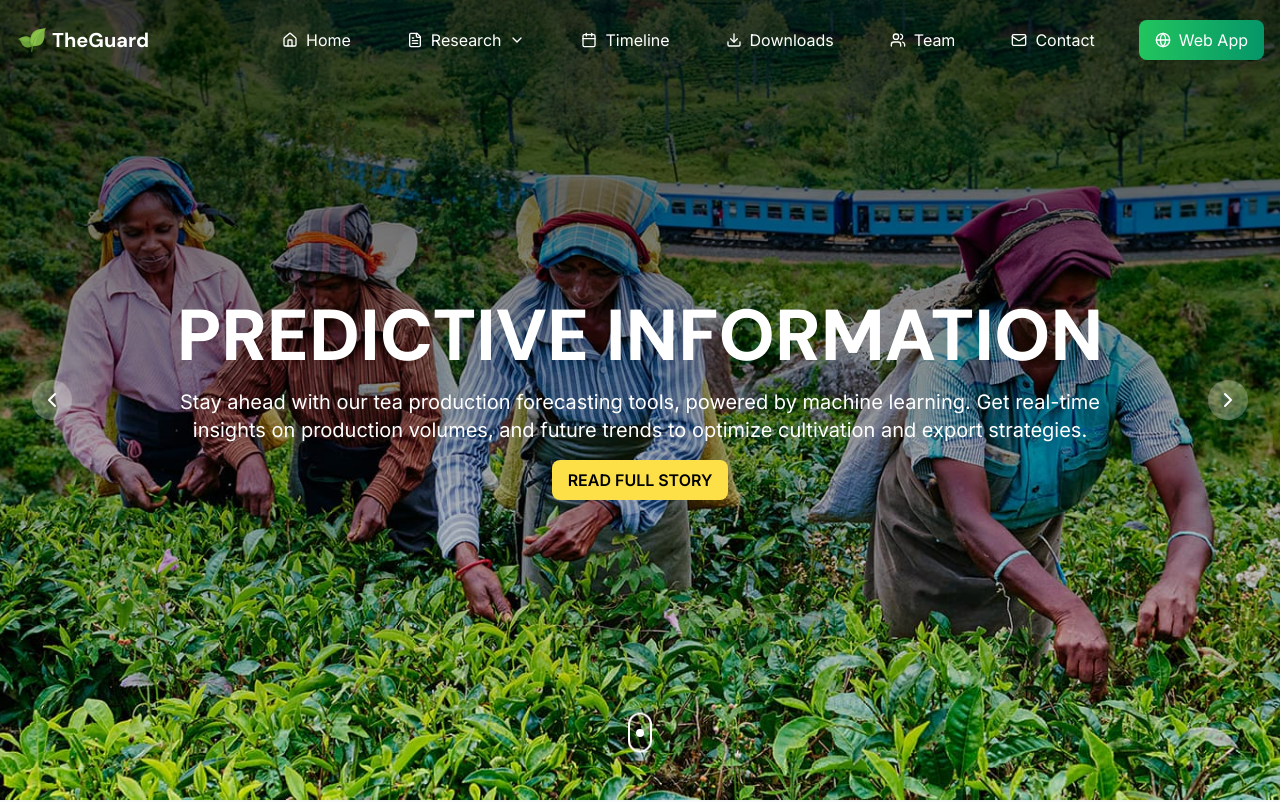
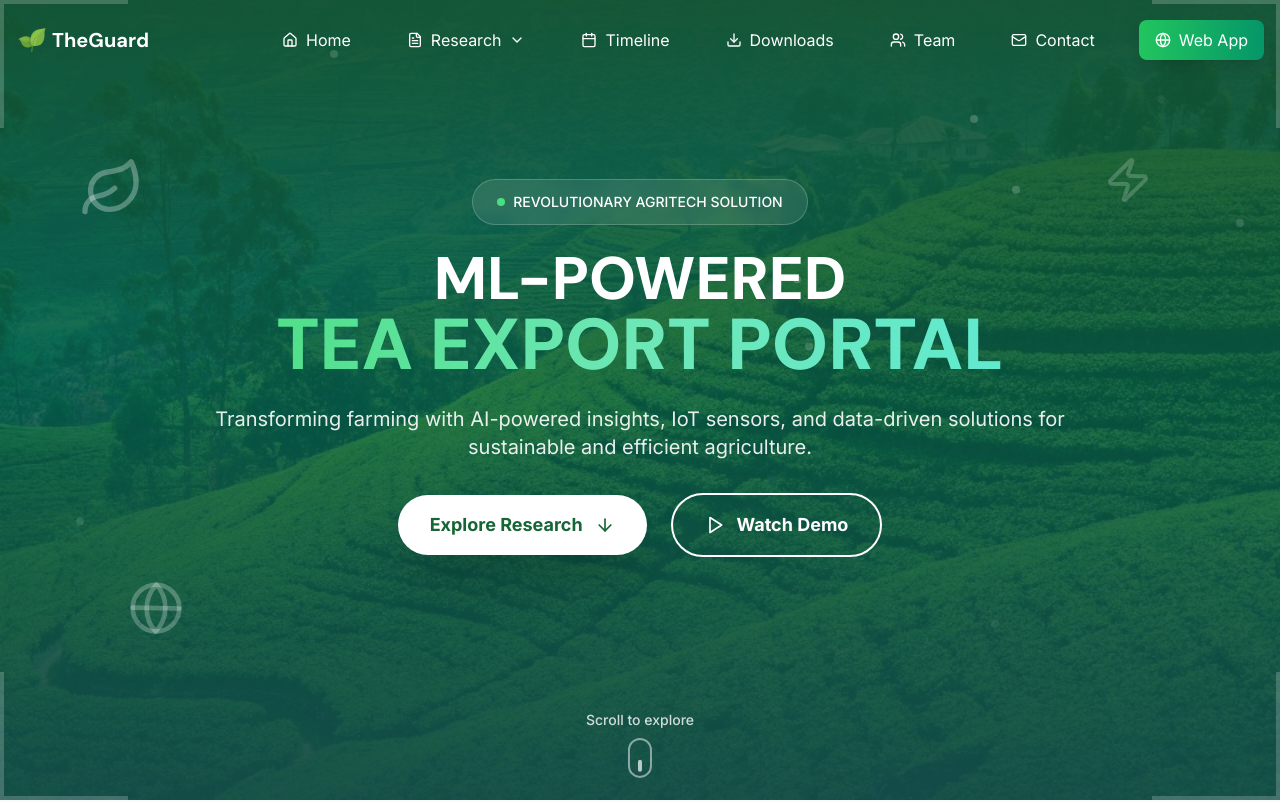
Before and after one commit to hasithapeiris/research-website, a React (Vite) app: page / in a window 1280 px wide. Shown: the top 802 px of the page. Built offline with nearby package versions, Linux system fonts and the light colour scheme.

Commit message:
feat: create main header

```diff
--- a/src/App.tsx
+++ b/src/App.tsx
@@ -5,6 +5,7 @@ import {
   Downloads,
   LiteratureSurvey,
   MainCarousel,
+  MainHeader,
   MeetOurTeam,
   Methodology,
   Navbar,
@@ -21,7 +22,7 @@ const App: React.FC = () => {
     <div>
       <ScrollToTop />
       <Navbar />
-      <MainCarousel />
+      <MainHeader />
       <LiteratureSurvey />
       <ResearchGap />
       <ResearchProblemSolution />
--- a/src/components/index.tsx
+++ b/src/components/index.tsx
@@ -5,6 +5,7 @@ import TitleBadge from "./TitleBadge";
 import MainTitle from "./MainTitle";
 
 // Sections
+import MainHeader from "./sections/MainHeader";
 import LiteratureSurvey from "./sections/LiteratureSurvey";
 import ResearchGap from "./sections/ResearchGap";
 import ResearchProblemSolution from "./sections/ResearchProblemSolution";
@@ -19,6 +20,7 @@ import CallToAction from "./sections/CallToAction";
 import ScrollToTop from "./ScrollToTop";
 
 export {
+  MainHeader,
   MainCarousel,
   Navbar,
   Footer,
--- /dev/null
+++ b/src/components/sections/MainHeader.tsx
@@ -0,0 +1,209 @@
+import { motion } from "framer-motion";
+import { ArrowDown, Play, Leaf, Zap, Globe } from "lucide-react";
+import { Header_1 } from "../../assets";
+
+export default function MainHeader() {
+  const containerVariants = {
+    hidden: { opacity: 0 },
+    visible: {
+      opacity: 1,
+      transition: {
+        staggerChildren: 0.3,
+        delayChildren: 0.2,
+      },
+    },
+  };
+
+  const itemVariants = {
+    hidden: { opacity: 0, y: 30 },
+    visible: {
+      opacity: 1,
+      y: 0,
+      transition: {
+        duration: 0.8,
+        ease: "easeOut",
+      },
+    },
+  };
+
+  const floatingVariants = {
+    animate: {
+      y: [0, -20, 0],
+      rotate: [0, 5, 0],
+      transition: {
+        duration: 6,
+        repeat: Number.POSITIVE_INFINITY,
+        ease: "easeInOut",
+      },
+    },
+  };
+
+  const scrollToContent = () => {
+    window.scrollTo({
+      top: window.innerHeight,
+      behavior: "smooth",
+    });
+  };
+
+  return (
+    <header className="relative h-screen overflow-hidden flex items-center justify-center">
+      {/* Background Image */}
+      <div className="absolute inset-0 z-0">
+        <img
+          src={Header_1}
+          alt="Tea Background"
+          className="w-full h-full object-cover"
+        />
+      </div>
+
+      {/* Gradient Overlay */}
+      <div className="absolute inset-0 bg-gradient-to-b from-green-900/95 via-emerald-800/80 to-teal-900/95 z-10"></div>
+
+      {/* Animated Background Elements */}
+      <div className="absolute inset-0 z-20 overflow-hidden">
+        {/* Floating Particles */}
+        {[...Array(10)].map((_, i) => (
+          <motion.div
+            key={i}
+            className="absolute w-2 h-2 bg-white/20 rounded-full"
+            style={{
+              left: `${Math.random() * 100}%`,
+              top: `${Math.random() * 100}%`,
+            }}
+            animate={{
+              y: [0, -100, 0],
+              opacity: [0, 1, 0],
+            }}
+            transition={{
+              duration: 3 + Math.random() * 2,
+              repeat: Number.POSITIVE_INFINITY,
+              delay: Math.random() * 2,
+            }}
+          />
+        ))}
+
+        {/* Floating Icons */}
+        <motion.div
+          variants={floatingVariants}
+          animate="animate"
+          className="hidden md:block absolute top-40 left-20 text-white/30"
+        >
+          <Leaf className="w-16 h-16" />
+        </motion.div>
+
+        <motion.div
+          variants={floatingVariants}
+          animate="animate"
+          className="hidden md:block absolute top-40 right-32 text-white/20"
+          style={{ animationDelay: "2s" }}
+        >
+          <Zap className="w-12 h-12" />
+        </motion.div>
+
+        <motion.div
+          variants={floatingVariants}
+          animate="animate"
+          className="hidden md:block absolute bottom-40 left-32 text-white/25"
+          style={{ animationDelay: "4s" }}
+        >
+          <Globe className="w-14 h-14" />
+        </motion.div>
+      </div>
+
+      {/* Main Content */}
+      <motion.div
+        variants={containerVariants}
+        initial="hidden"
+        animate="visible"
+        className="relative z-30 text-center max-w-6xl mx-auto px-4"
+      >
+        {/* Badge */}
+        <motion.div variants={itemVariants} className="hidden md:block mb-6">
+          <div className="inline-flex items-center gap-2 bg-white/10 backdrop-blur-sm border border-white/20 rounded-full px-6 py-3 text-white">
+            <div className="w-2 h-2 bg-green-400 rounded-full animate-pulse"></div>
+            <span className="text-sm font-medium">
+              {"Revolutionary AgriTech Solution".toUpperCase()}
+            </span>
+          </div>
+        </motion.div>
+
+        {/* Main Title */}
+        <motion.h1 variants={itemVariants} className="text-white mb-6">
+          <span className="block font-heading font-extrabold text-4xl md:text-6xl">
+            {"ML-Powered".toUpperCase()}
+          </span>
+          <span className="block font-heading font-extrabold text-5xl md:text-7xl bg-gradient-to-r from-green-400 via-emerald-300 to-teal-300 bg-clip-text text-transparent">
+            {"Tea Export Portal".toUpperCase()}
+          </span>
+        </motion.h1>
+
+        {/* Subtitle */}
+        <motion.p
+          variants={itemVariants}
+          className="text-lg md:text-xl text-white/90 mb-8 max-w-4xl mx-auto leading-relaxed"
+        >
+          Transforming farming with AI-powered insights, IoT sensors, and
+          data-driven solutions for sustainable and efficient agriculture.
+        </motion.p>
+
+        {/* CTA Buttons */}
+        <motion.div
+          variants={itemVariants}
+          className="flex flex-col sm:flex-row gap-6 justify-center items-center mb-16"
+        >
+          <motion.button
+            onClick={scrollToContent}
+            whileHover={{
+              scale: 1.05,
+              boxShadow: "0 20px 40px rgba(0,0,0,0.3)",
+            }}
+            whileTap={{ scale: 0.95 }}
+            className="group bg-white text-green-800 px-8 py-4 rounded-full font-bold text-lg shadow-2xl hover:shadow-3xl transition-all duration-300 flex items-center gap-3 min-w-[200px] justify-center"
+          >
+            <span>Explore Research</span>
+            <ArrowDown className="w-5 h-5 group-hover:translate-y-1 transition-transform duration-300" />
+          </motion.button>
+
+          <motion.button
+            whileHover={{ scale: 1.05 }}
+            whileTap={{ scale: 0.95 }}
+            className="group bg-transparent border-2 border-white text-white px-8 py-4 rounded-full font-bold text-lg hover:bg-white hover:text-green-800 transition-all duration-300 flex items-center gap-3 min-w-[200px] justify-center"
+          >
+            <Play className="w-5 h-5 group-hover:scale-110 transition-transform duration-300" />
+            <span>Watch Demo</span>
+          </motion.button>
+        </motion.div>
+      </motion.div>
+
+      {/* Scroll Indicator */}
+      <motion.div
+        initial={{ opacity: 0 }}
+        animate={{ opacity: 1 }}
+        transition={{ delay: 2 }}
+        className="absolute bottom-8 left-1/2 transform -translate-x-1/2 z-30"
+      >
+        <motion.button
+          onClick={scrollToContent}
+          animate={{ y: [0, 10, 0] }}
+          transition={{ duration: 2, repeat: Number.POSITIVE_INFINITY }}
+          className="flex flex-col items-center gap-2 text-white/80 hover:text-white transition-colors group"
+        >
+          <span className="text-sm font-medium">Scroll to explore</span>
+          <div className="w-6 h-10 border-2 border-white/50 rounded-full flex justify-center">
+            <motion.div
+              animate={{ y: [0, 12, 0] }}
+              transition={{ duration: 2, repeat: Number.POSITIVE_INFINITY }}
+              className="w-1 h-3 bg-white/70 rounded-full mt-2"
+            />
+          </div>
+        </motion.button>
+      </motion.div>
+
+      {/* Corner Decorations */}
+      <div className="absolute top-0 left-0 w-32 h-32 border-l-4 border-t-4 border-white/20 z-20"></div>
+      <div className="absolute top-0 right-0 w-32 h-32 border-r-4 border-t-4 border-white/20 z-20"></div>
+      <div className="absolute bottom-0 left-0 w-32 h-32 border-l-4 border-b-4 border-white/20 z-20"></div>
+      <div className="absolute bottom-0 right-0 w-32 h-32 border-r-4 border-b-4 border-white/20 z-20"></div>
+    </header>
+  );
+}
```
